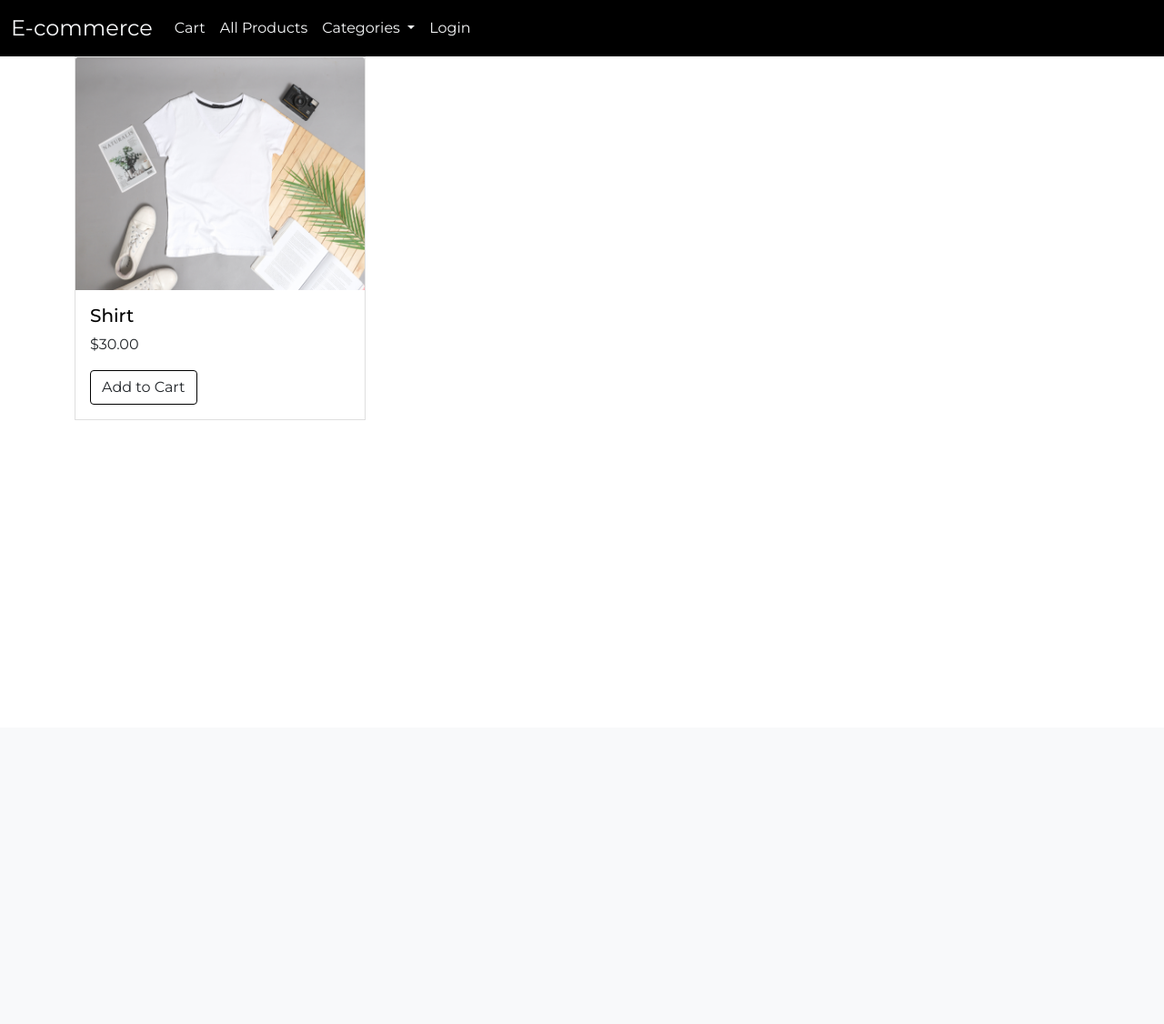
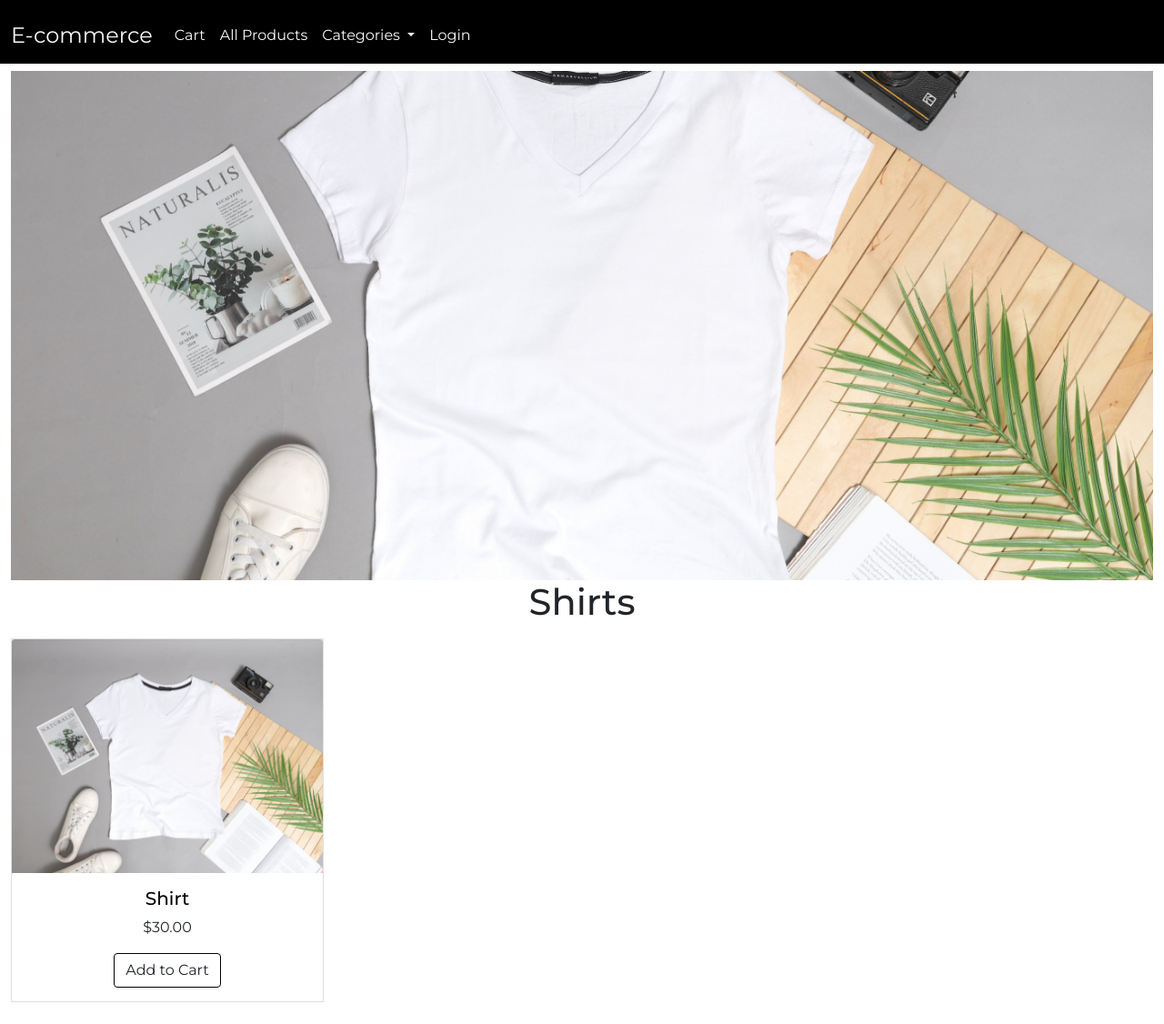
Before and after one commit to MAA8007/ecommerce_django, a Django app: page /products/1/ in a window 1280 px wide. Shown: the whole page at 91% size. Before the commit the page ends 462 px from the top, so only its background shows below. Run offline with Django 4.2, Linux system fonts and the light colour scheme; data comes from the database, SQL or seed files in the repository; both versions use the stored data as it was after the commit.

Commit message:
improvements

```diff
--- a/core/templates/home.html
+++ b/core/templates/home.html
@@ -75,6 +75,6 @@ h1{
 
 <a href="{% url 'product_list_by_category' suits_category.id %}">
     <div class="image-container" style="background-image: url('https://images.unsplash.com/photo-1611937663641-5cef5189d71b?ixlib=rb-4.0.3&ixid=M3wxMjA3fDB8MHxzZWFyY2h8Mnx8c3VpdHxlbnwwfHwwfHx8MA%3D%3D&auto=format&fit=crop&w=800&q=60');">
-        <h1><span class='cat_name'>{{ suit_category.name }}</span></h1>
+        <h1><span class='cat_name'>{{ suits_category.name }}</span></h1>
     </div>
 </a>{% endblock %}
--- a/core/templates/product_list.html
+++ b/core/templates/product_list.html
@@ -7,13 +7,19 @@
         border-color: black;
     }
 
+    .btn:hover{
+        background-color: rgb(0, 0, 0);
+        color: white;
+        border-color: black;
+    }
+
     a{
         text-decoration: none;
         color: black;
     }
 
     .card{
-        width: 40vh;
+        width: 43vh;
         height: 50vh;
         margin: 0;
         border-radius: 0;
@@ -23,12 +29,48 @@
         border-radius: 0;
         height: 40vh;
     }
+
+    .container-fluid{
+        margin-top: 1vh;
+        text-align: center;
+    }
+
+    h1{
+        padding-bottom: 1vh ;
+    }
+
+    .carousel-inner {
+        height: 70vh;
+    }
+
+    .carousel-inner img {
+        height: 70vh;
+        object-fit: cover; /* This ensures the image scales correctly within its container */
+    }
 </style>
 {% endblock %}
-##ADD CAROUSEL!!
+
 
 {% block content %}
-<div class="container"> <!-- Start container -->
+
+
+
+<div class="container-fluid"> <!-- Start container -->
+
+    <div id="carouselExampleSlidesOnly" class="carousel slide" data-ride="carousel">
+
+        <div class="carousel-inner">
+            {% for product in products %}
+          <div class="carousel-item active">
+            <img class="d-block w-100" src="{{ product.image.url }}" alt="First slide">
+          </div>
+          {% endfor %}
+
+        </div>
+      </div>
+
+      <h1>{{ heading }}</h1>
+
     <div class="row"> <!-- Start row -->
     {% for product in products %}
     <div class="col-lg-3 col-md-6 mb-4"> <!-- 4 cards in a row on large screens, 2 on medium screens -->
@@ -48,6 +90,7 @@
       </div>
     {% endfor %}
 
-
+</div>
+</div>
 
 {% endblock content %}
--- a/core/views.py
+++ b/core/views.py
@@ -31,9 +31,12 @@ def home(request):
 def product_list(request, category_id=None):
     # If a category_id is provided, filter products by that category
     if category_id:
-        products = Product.objects.filter(category_id=category_id)
+        category = Category.objects.get(id=category_id)  # Get the category using the provided category_id
+        products = Product.objects.filter(category=category)  # Use the category object to filter products
+        heading = category.name  # Use the name of the category as the heading
     else:
         products = Product.objects.all()
+        heading = "All Products"
 
     cart_count = request.session.get('cart_count', 0)
     categories = Category.objects.all()
@@ -42,7 +45,8 @@ def product_list(request, category_id=None):
     context = {
         'products': products,
         'cart_count': cart_count,
-        'categories': categories
+        'categories': categories,
+        'heading': heading
     }
     return render(request, 'product_list.html', context)
 
@@ -149,7 +153,7 @@ def update_cart_item_quantity(request):
         return redirect('cart')
 
 # Process payment for the user's cart
-from datetime import datetime
+
 def checkout(request):
     form = CheckoutForm(request.POST or None)  # Initialize form regardless of request type
 
```
Also changed, not shown: db.sqlite3.
